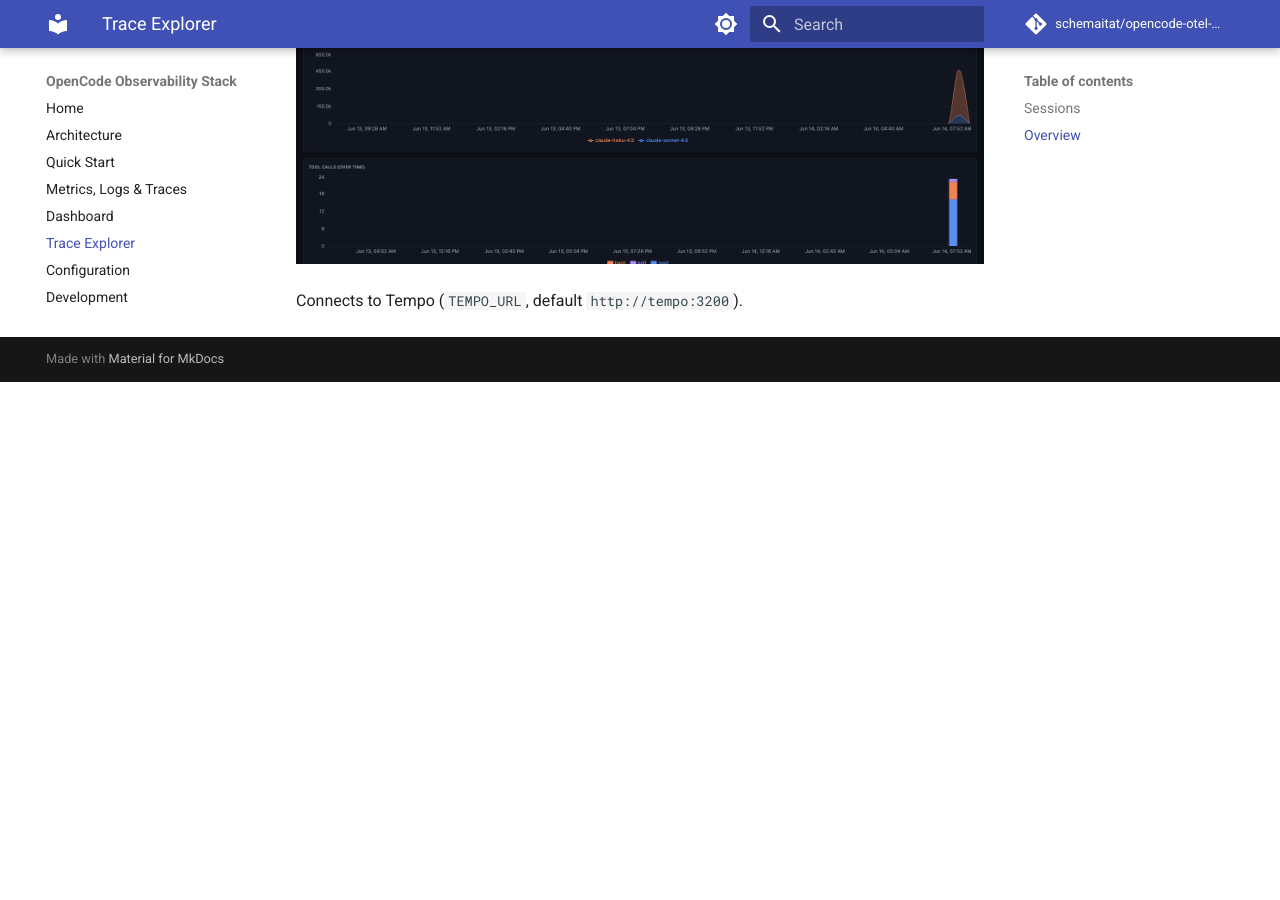
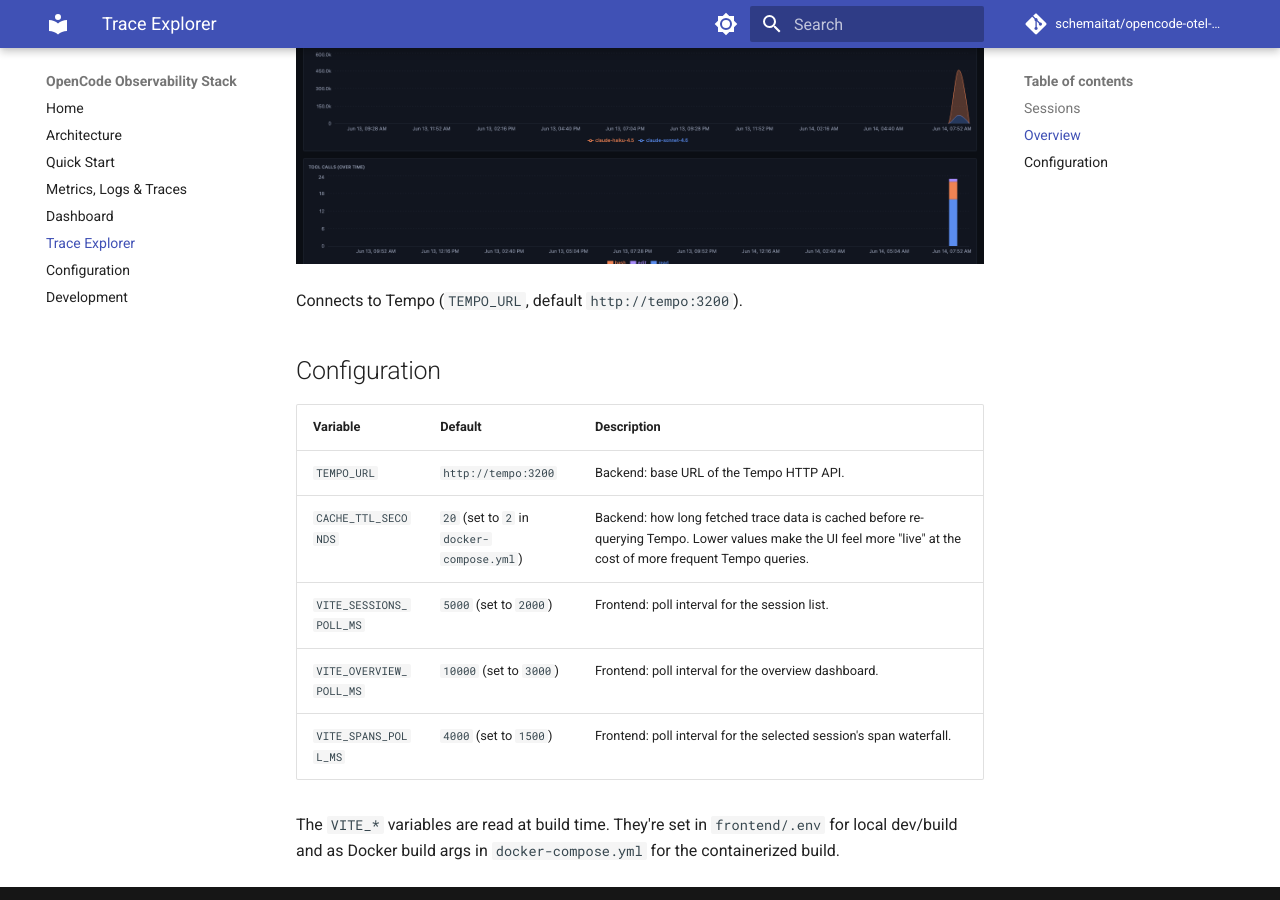
Before and after one commit to schemaitat/opencode-otel-observability, an MkDocs documentation site: the page built from docs/trace-explorer.md, in a window 1280 px wide and 900 px high, scrolled down 1605 px. Built offline with MkDocs 1.6.1 and Material for MkDocs 9.7.7, drawn with Linux system fonts in a browser that asks for light colours; comment, search, counter and statistics services are not loaded; before the commit the page ends 1987 px from its top, so only the background shows below that.

Commit message:
feat(trace-explorer): make poll intervals and cache TTL configurable via env vars
Expose VITE_SESSIONS_POLL_MS, VITE_OVERVIEW_POLL_MS, and VITE_SPANS_POLL_MS
as Vite build-time env vars; read in App.tsx with hardcoded fallbacks. Pass
them as Docker build args in the Dockerfile and docker-compose.yml.

Expose CACHE_TTL_SECONDS as a runtime env var on the FastAPI backend
(previously hardcoded to 20 s); set to 2 s in docker-compose.yml for a
more responsive feel.

Reduce default OPENCODE_OTLP_METRICS_INTERVAL and OPENCODE_OTLP_LOGS_INTERVAL
in justfile and docs from 10000/5000 ms to 2000 ms.

docs: fix broken GitHub links (aschemaitat -> schemaitat), add configuration
table to trace-explorer.md, clarify Grafana $$ escaping, improve architecture
diagram

```diff
--- a/docs/trace-explorer.md
+++ b/docs/trace-explorer.md
@@ -1,6 +1,6 @@
 # Trace Explorer
 
-[`trace-explorer/`](https://github.com/aschemaitat/opencode-otel-observability/tree/main/trace-explorer)
+[`trace-explorer/`](https://github.com/schemaitat/opencode-otel-observability/tree/main/trace-explorer)
 is a React SPA backed by FastAPI (`trace-explorer` service, port `8060`).
 It has two views, switchable from the header:
 
@@ -32,3 +32,15 @@ attributes:
 ![Trace Explorer Overview view](images/trace-explorer-overview.png)
 
 Connects to Tempo (`TEMPO_URL`, default `http://tempo:3200`).
+
+## Configuration
+
+| Variable | Default | Description |
+|----------|---------|--------------|
+| `TEMPO_URL` | `http://tempo:3200` | Backend: base URL of the Tempo HTTP API. |
+| `CACHE_TTL_SECONDS` | `20` (set to `2` in `docker-compose.yml`) | Backend: how long fetched trace data is cached before re-querying Tempo. Lower values make the UI feel more "live" at the cost of more frequent Tempo queries. |
+| `VITE_SESSIONS_POLL_MS` | `5000` (set to `2000`) | Frontend: poll interval for the session list. |
+| `VITE_OVERVIEW_POLL_MS` | `10000` (set to `3000`) | Frontend: poll interval for the overview dashboard. |
+| `VITE_SPANS_POLL_MS` | `4000` (set to `1500`) | Frontend: poll interval for the selected session's span waterfall. |
+
+The `VITE_*` variables are read at build time. They're set in `frontend/.env` for local dev/build and as Docker build args in `docker-compose.yml` for the containerized build.
```
Also changed, not shown: docker-compose.yml (+7 -1 lines), docs/architecture.md (+9 -6 lines), docs/configuration.md (+7 -6 lines), docs/dashboard.md (+1 -1 lines), docs/quick-start.md (+2 -2 lines), 4 other files.
